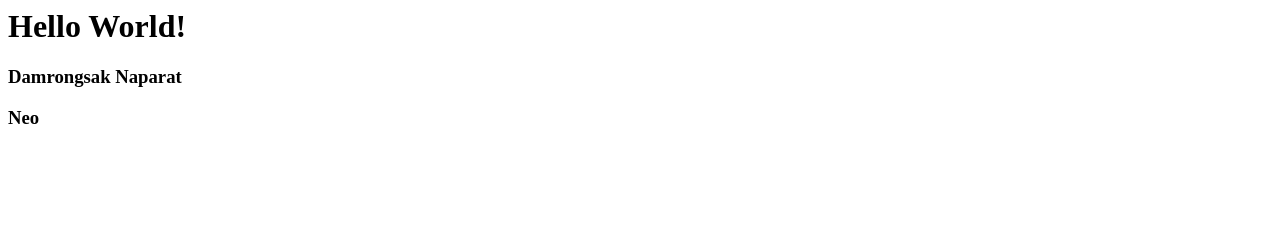
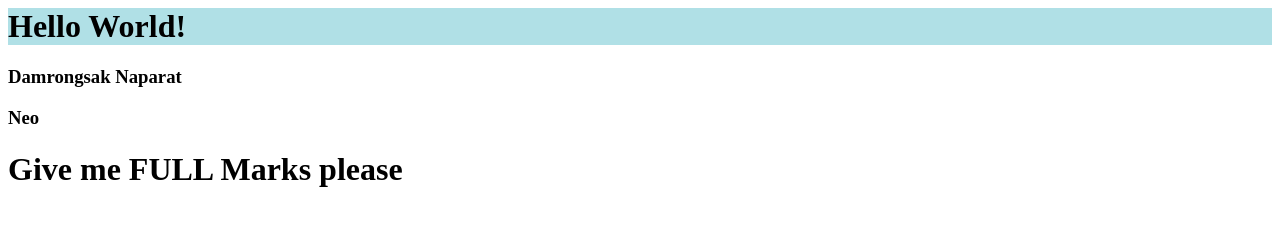
Before and after one commit to dnaparat/myweb1, a plain HTML site: page index.html in a window 1280 px wide. Drawn offline with Linux system fonts and the light colour scheme.

Commit message:
Update index.html

```diff
--- a/index.html
+++ b/index.html
@@ -1,5 +1,6 @@
 <html>
-  <h1>Hello World!</h1>
+  <h1 style="background-color:powderblue;">Hello World!</h1>
   <h3>Damrongsak Naparat</h3>
   <h3>Neo</h3>
+  <h1>Give me FULL Marks please</h1>
 </html>
```
